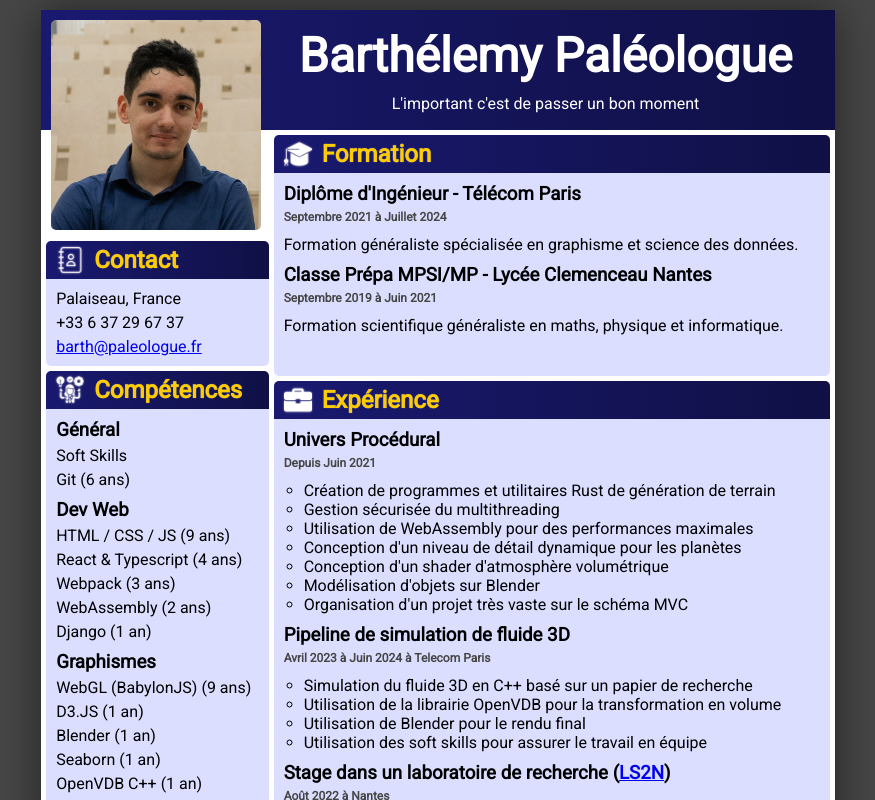
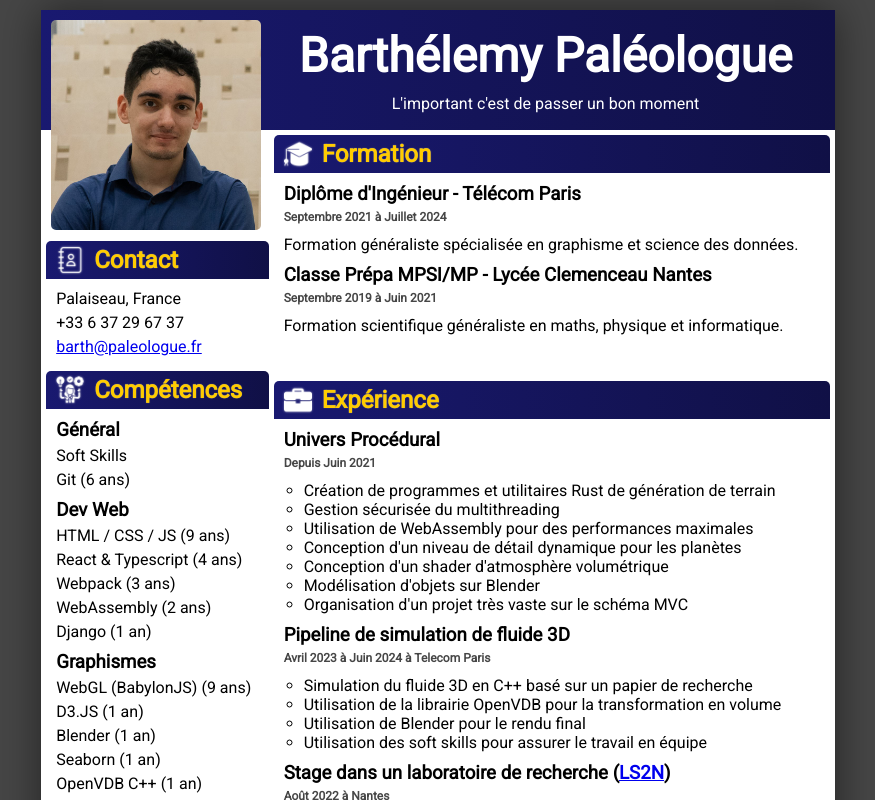
Before and after one commit to BarthPaleologue/resume, a Next.js app: page / in a window 1280 px wide. Shown: the top 800 px of the page, without its empty margins (202-1077 px from the left). Built offline with nearby package versions, Linux system fonts and the light colour scheme.

Commit message:
Update App.scss

```diff
--- a/src/app/styles/App.scss
+++ b/src/app/styles/App.scss
@@ -114,7 +114,7 @@ section {
   row-gap: 10px;
   flex-grow: 1;
 
-  background: $section-background;
+  //background: $section-background;
   border-radius: $border-radius;
 
   padding-bottom: 10px;
```
